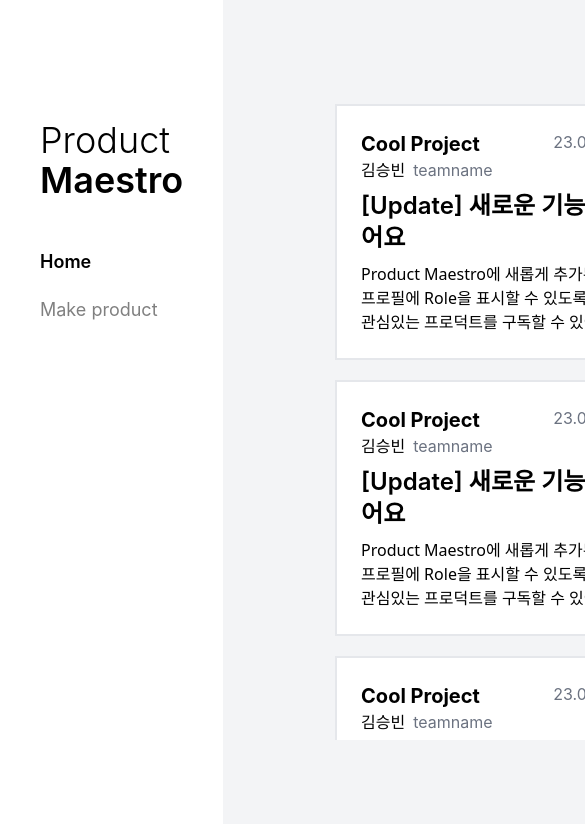
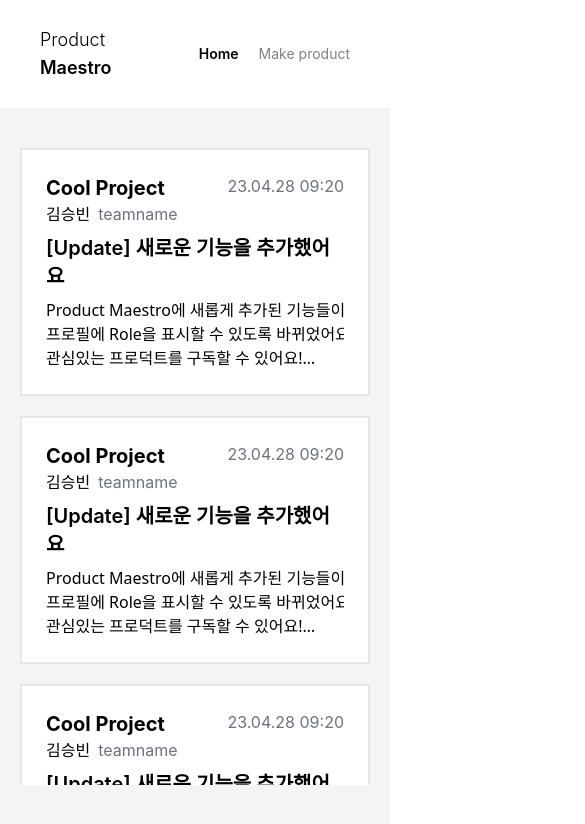
Before and after one commit to dongree/ProductMaestro, a React (Create React App) app: page / in a window 390 px wide. Shown: the top 824 px of the page, 585 px wide, since content can reach past the window. Built offline with nearby package versions, Linux system fonts and the light colour scheme.

Commit message:
responsive design

```diff
--- a/src/App.js
+++ b/src/App.js
@@ -3,7 +3,7 @@
 
 function App() {
   return (
-    <div className="flex h-full">
+    <div className="flex h-full max-sm:flex-col">
       <Nav />
       <Outlet />
     </div>
--- a/src/components/Card.jsx
+++ b/src/components/Card.jsx
@@ -12,14 +12,14 @@
     >
       <div className="flex justify-between">
         <p className="text-xl font-bold">{projectname}</p>
-        <p className="mr-5 text-gray-500">{date}</p>
+        <p className="sm:mr-5 text-gray-500">{date}</p>
       </div>
       <div className="flex">
         <p>{username}</p>
         <p className="ml-2 text-gray-500">{teamname}</p>
       </div>
       {/* <div>{date}</div> */}
-      <p className="text-2xl font my-2 font-semibold">{title}</p>
+      <p className="text-2xl font my-2 font-semibold max-sm:text-xl">{title}</p>
       <pre className="line-clamp-3 font-sans">{description}</pre>
     </li>
   );
--- a/src/components/Nav.jsx
+++ b/src/components/Nav.jsx
@@ -3,12 +3,12 @@
 
 export default function Nav() {
   return (
-    <nav className=" basis-1/5 py-6 px-10">
-      <div className="mt-24">
-        <p className="text-4xl font-light">Product</p>
-        <p className="text-4xl font-semibold">Maestro</p>
+    <nav className="basis-1/5 py-6 px-10 max-sm:flex max-sm:items-center max-sm:justify-between">
+      <div className="mt-24 max-sm:mt-0 text-4xl max-sm:text-lg">
+        <p className=" font-light">Product</p>
+        <p className=" font-semibold">Maestro</p>
       </div>
-      <ul className="mt-12 font">
+      <ul className="mt-12 text-lg max-sm:mt-0 max-sm:flex max-sm:text-sm">
         <NavLink
           style={({ isActive }) => {
             return {
@@ -18,7 +18,7 @@
           }}
           to="/"
         >
-          <li className="my-5 text-lg">Home</li>
+          <li className="my-5 max-sm:mx-5">Home</li>
         </NavLink>
         <NavLink
           style={({ isActive }) => {
@@ -29,7 +29,7 @@
           }}
           to="/add"
         >
-          <li className="my-5 text-lg">Make product</li>
+          <li className="my-5">Make product</li>
         </NavLink>
       </ul>
     </nav>
--- a/src/pages/Add.jsx
+++ b/src/pages/Add.jsx
@@ -26,9 +26,8 @@
 
     init();
   };
-
   return (
-    <section className="basis-4/5 bg-gray-100 px-28 py-10 flex flex-col justify-center ">
+    <section className="basis-4/5 bg-gray-100 px-28 py-10 flex flex-col  sm:justify-center max-sm:h-full max-sm:px-5">
       <div className="flex flex-col h-5/6 bg-white justify-center rounded-lg p-5">
         <form
           action=""
--- a/src/pages/Detail.jsx
+++ b/src/pages/Detail.jsx
@@ -7,16 +7,18 @@
   const { projectname, username, teamname, link, title, description } = info;
 
   return (
-    <section className="basis-4/5 bg-gray-100 px-28 py-10 flex flex-col justify-center ">
+    <section className="basis-4/5 bg-gray-100 px-28 py-10 flex flex-col sm:justify-center max-sm:h-full max-sm:px-5">
       <div className="flex flex-col h-5/6 bg-white rounded-lg p-5 ">
         <div className="flex flex-col overflow-x-hidden">
           <div className="flex justify-between items-center mb-4">
-            <p className="text-3xl font-bold">{title}</p>
-            <div className="mr-5">
-              <p className="text-xl font-bold">{projectname}</p>
-              <div className="flex">
+            <p className="text-3xl font-bold max-sm:text-xl max-sm:mr-3">
+              {title}
+            </p>
+            <div className="sm:mr-5">
+              <p className="sm:text-xl font-bold ">{projectname}</p>
+              <div className="flex max-sm:flex-col">
                 <p>{username}</p>
-                <p className="ml-2 text-gray-500">{teamname}</p>
+                <p className="sm:ml-2 text-gray-500">{teamname}</p>
               </div>
             </div>
           </div>
--- a/src/pages/Home.jsx
+++ b/src/pages/Home.jsx
@@ -69,7 +69,7 @@
   ];
 
   return (
-    <section className="basis-4/5 bg-gray-100 px-28 py-10 flex flex-col justify-center">
+    <section className="basis-4/5 bg-gray-100 px-28 py-10 flex flex-col sm:justify-center max-sm:h-full max-sm:px-5">
       {/* 구독까지 구현 가능할까..? */}
       {/* <p className="text-2xl font-bold ">내가 구독하는 프로덕트</p>
       <ul className="flex my-7">
```
